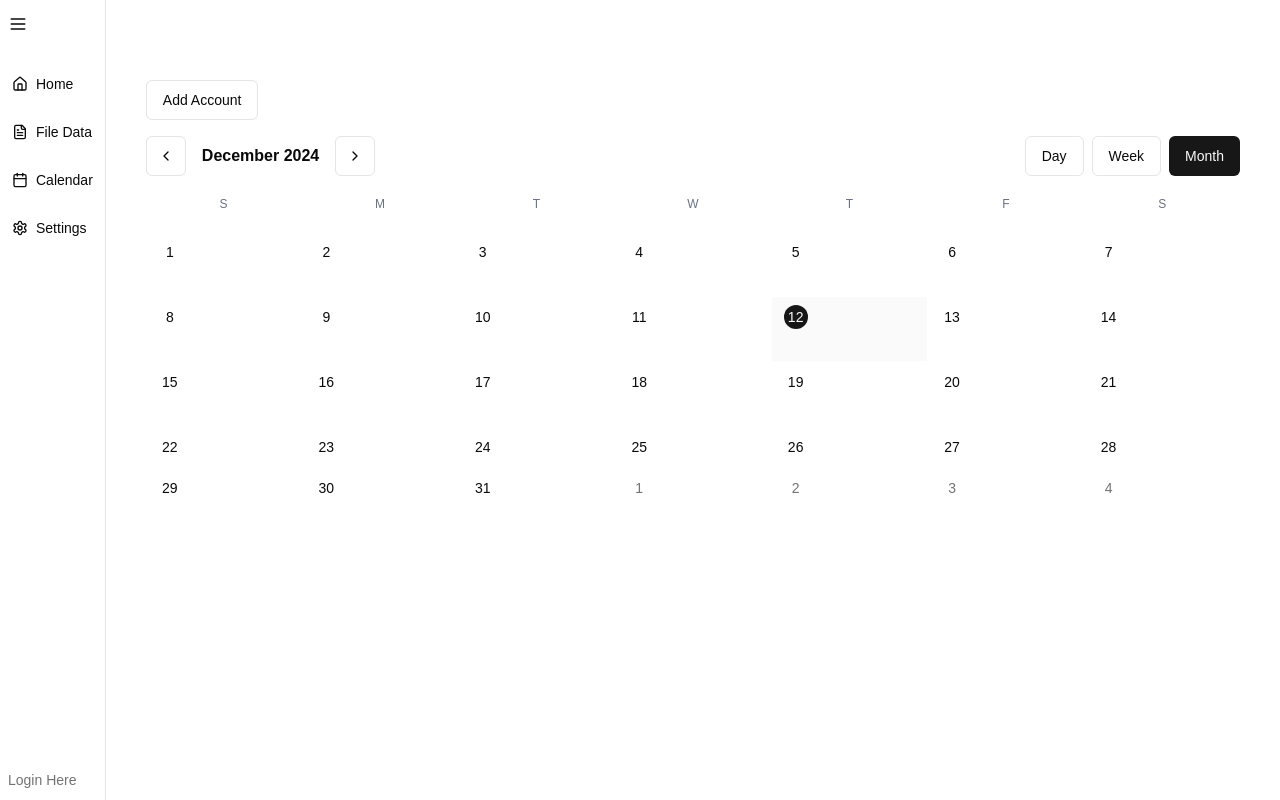
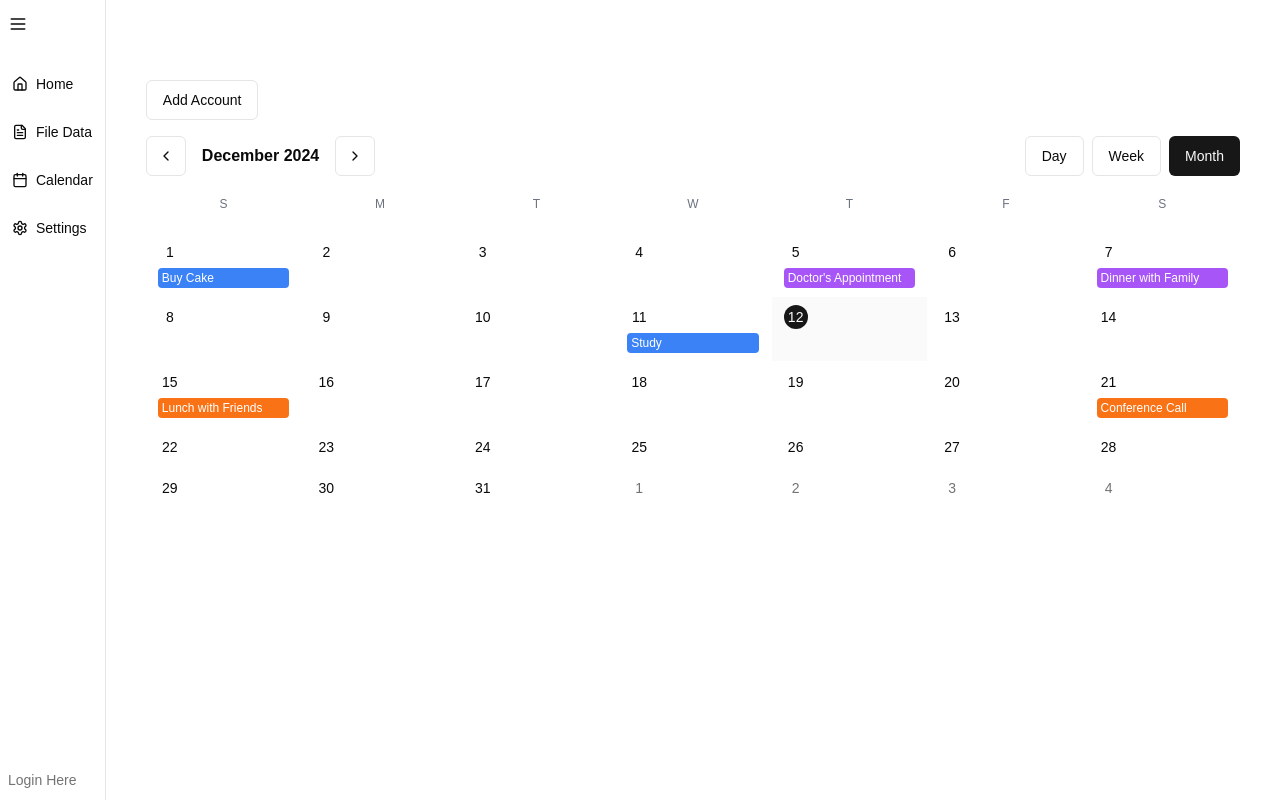
Before and after one commit to Spicron-Studios/digifile-app, a Next.js app: page /calendar in a window 1280 px wide. Built offline with nearby package versions, Linux system fonts and the light colour scheme.

Commit message:
Colour now Work on Calendar

```diff
--- a/components/ui/calendar.tsx
+++ b/components/ui/calendar.tsx
@@ -39,12 +39,12 @@ interface EventDisplayProps {
 const EventDisplay = ({ event, className }: EventDisplayProps) => {
   console.log('Rendering event:', event); // Debug event rendering
   console.log('Applied color class:', event.color); // Debug color class
-
+  debugger;
   return (
     <div
       className={cn(
-        event.color,
-        "px-2 py-1 rounded-md text-white truncate",
+        `${event.color}`, // Ensure color class is properly interpolated
+        "px-2 py-1 rounded-md truncate",
         "text-xs font-medium",
         "hover:opacity-90 cursor-pointer",
         className
--- a/tailwind.config.ts
+++ b/tailwind.config.ts
@@ -6,6 +6,16 @@ export default {
     "./pages/**/*.{js,ts,jsx,tsx,mdx}",
     "./components/**/*.{js,ts,jsx,tsx,mdx}",
     "./app/**/*.{js,ts,jsx,tsx,mdx}",
+  ],
+  safelist: [
+    'bg-blue-500',
+    'bg-green-500',
+    'bg-purple-500',
+    'bg-orange-500',
+    'bg-pink-500',
+    'bg-cyan-500',
+    'bg-yellow-500',
+    'bg-red-500',
   ],
   theme: {
   	extend: {
```
Also changed, not shown: 1 other file (tests, documents, lock files or other folders).
